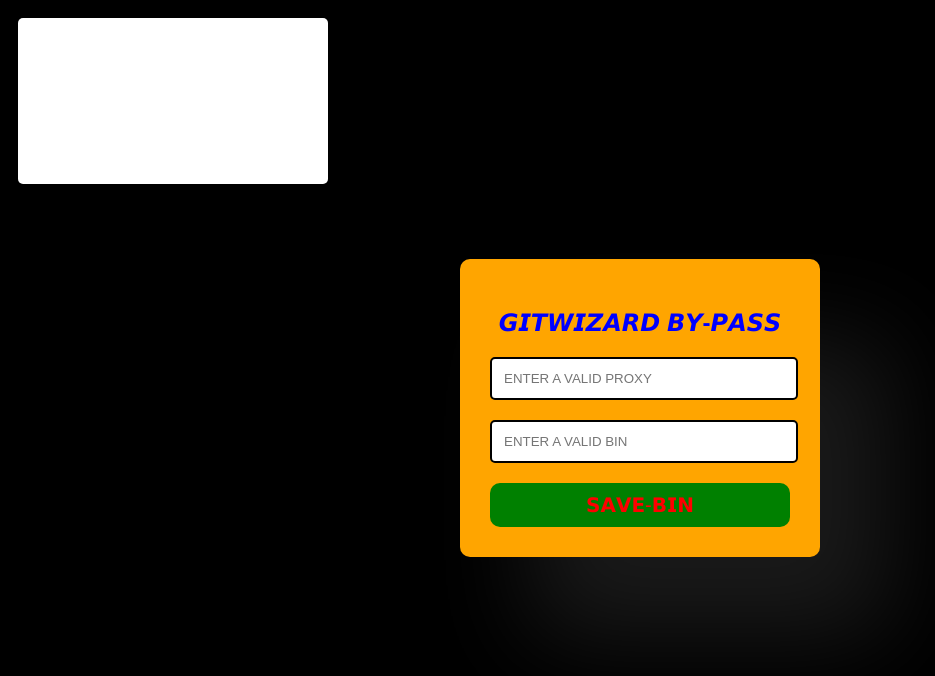
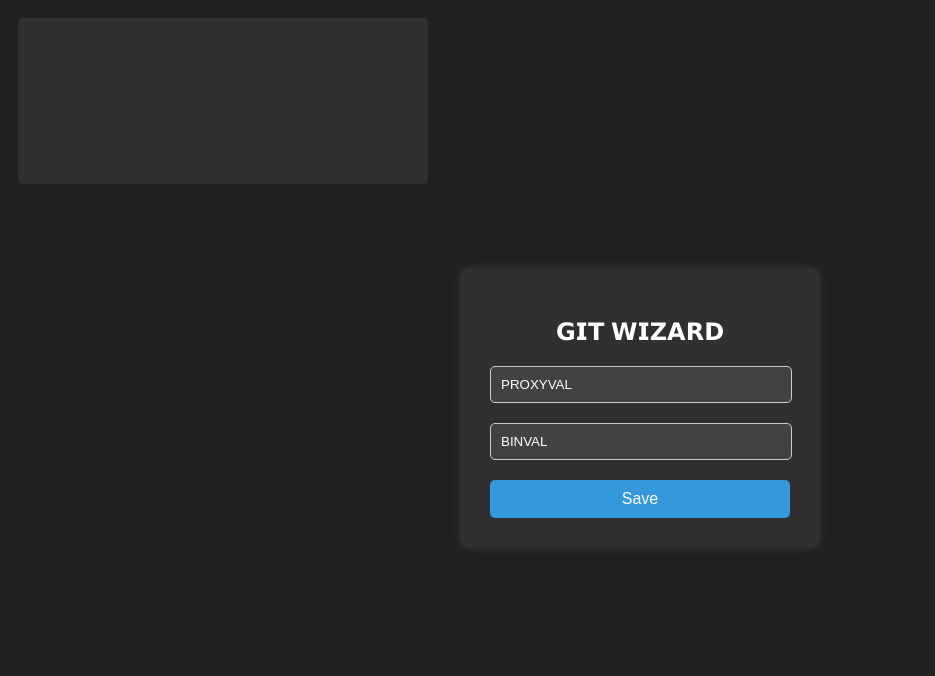
Before and after one commit to DAXXTEAM/v3, a plain HTML site: page site/settings.html in a window 1280 px wide. Shown: the whole page, without its empty margins (0-935 px from the left). Drawn offline with Linux system fonts and the light colour scheme; no server answers.

Commit message:
Update settings.html

```diff
--- a/site/settings.html
+++ b/site/settings.html
@@ -7,7 +7,7 @@
 		<style>
 			body {
 				font-family: Arial, sans-serif;
-				background-color: black;
+				background-color: #212121;
 				position: relative;
 			}
 
@@ -15,10 +15,10 @@
 				position: absolute;
 				top: 10px;
 				left: 10px;
-				width: 300px;
+				width: 400px;
 				height: calc(1.2em * 10); /* Assuming line-height to be 1.2 */
-				background-color: white;
-				color: green;
+				background-color: #303030;
+				color: #ffffff;
 				padding: 5px;
 				border-radius: 5px;
 				font-family: monospace;
@@ -35,36 +35,36 @@
 
 			.login-form {
 				width: 300px;
-				background-color: orange;
+				background-color: #303030;
 				padding: 30px;
 				border-radius: 10px;
-				box-shadow: 70px 80px 100px 0px rgba(1505, 2005, 255, 0.1);
+				box-shadow: 0px 0px 10px 0px rgba(255, 255, 255, 0.1);
 			}
 
 			.login-form h2 {
 				text-align: center;
 				margin-bottom: 20px;
-				color: blue;
+				color: #ffffff;
 			}
 
 			.input-field {
 				width: calc(100% - 20px); /* Subtract padding */
-				padding: 12px;
+				padding: 10px;
 				margin-bottom: 20px;
-				border: 2px solid black;
+				border: 1px solid #ccc;
 				border-radius: 5px;
-				background-color: white;
-				color: pink;
+				background-color: #424242;
+				color: #ffffff;
 			}
 
 			.submit-button {
 				width: 100%;
 				padding: 10px;
-				background-color: green;
-				border: green;
-				border-radius: 10px;
-				color: red ;
-				font-size: 20px;
+				background-color: #3498db;
+				border: none;
+				border-radius: 5px;
+				color: #ffffff;
+				font-size: 16px;
 				cursor: pointer;
 			}
 		</style>
@@ -73,10 +73,10 @@
 		<div class="console-box" id="consoleBox"></div>
 		<div class="container">
 			<form class="login-form" id="settingsForm">
-				<h2>𝙂𝙄𝙏𝙒𝙄𝙕𝘼𝙍𝘿 𝘽𝙔-𝙋𝘼𝙎𝙎</h2>
-				<input type="text" class="input-field" id="proxy" placeholder="ENTER A VALID PROXY" value=""/>
-				<input type="text" class="input-field" id="bin" placeholder="ENTER A VALID BIN" value=""/>
-				<button type="submit" class="submit-button">𝗦𝗔𝗩𝗘-𝗕𝗜𝗡</button>
+				<h2>𝗚𝗜𝗧 𝗪𝗜𝗭𝗔𝗥𝗗</h2>
+				<input type="text" class="input-field" id="proxy" placeholder="Proxy" value="PROXYVAL"/>
+				<input type="text" class="input-field" id="bin" placeholder="BIN" value="BINVAL"/>
+				<button type="submit" class="submit-button">Save</button>
 			</form>
 		</div>
 			<script>
```
